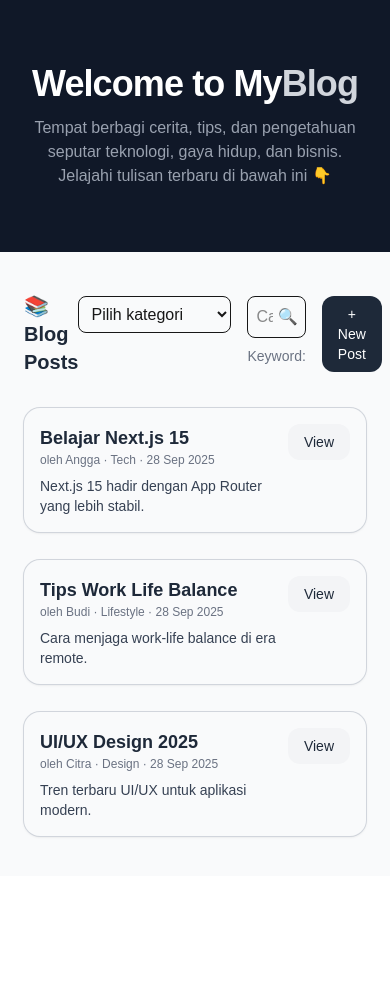
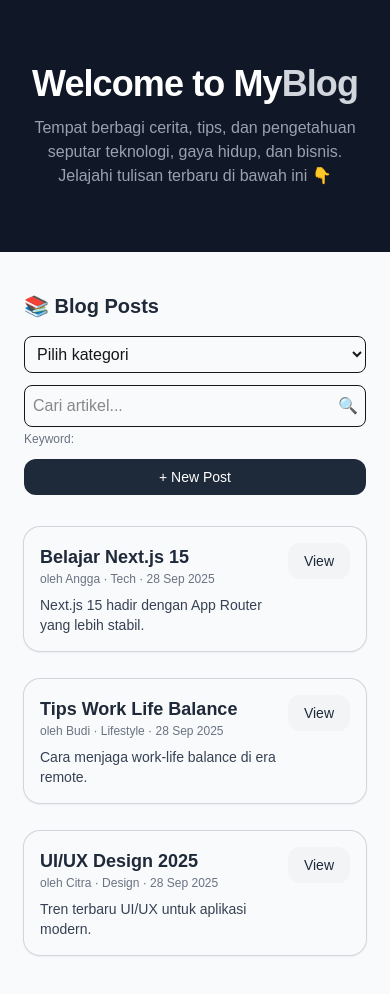
Before and after one commit to AnggaWikaNugraha/multi-step-blog, a Next.js app: page / in a window 390 px wide. Before the commit the page ends 876 px from the top, so only its background shows below. Built offline with nearby package versions, Linux system fonts and the light colour scheme.

Commit message:
fix: responsive header

```diff
--- a/src/app/features/blog/view/index.tsx
+++ b/src/app/features/blog/view/index.tsx
@@ -27,10 +27,11 @@ export default function Blogs() {
 
             {/* Content Section */}
             <section className="max-w-4xl mx-auto px-6 py-10 space-y-8">
-                <div className="flex items-center justify-between">
+                <div className="flex flex-col gap-4 sm:flex-row sm:items-center sm:justify-between">
                     <h2 className="text-xl font-semibold text-gray-800">📚 Blog Posts</h2>
 
-                    <div className={'flex gap-4'}>
+                    <div className="flex flex-col gap-3 sm:flex-row sm:items-center md:items-start sm:gap-4">
+                        {/* Dropdown */}
                         <SelectSearch
                             value={category}
                             onChange={(val) =>
@@ -38,20 +39,26 @@ export default function Blogs() {
                             }
                             options={categoryOptions}
                             placeholder="Pilih kategori"
+                            className="w-full sm:w-auto"
                         />
-                        <div className="max-w-sm">
+
+                        {/* Search */}
+                        <div className="w-full sm:w-64">
                             <SearchInput
                                 value={search}
                                 onChange={(val) => dispatch({ type: "SET_SEARCH", payload: val })}
                                 placeholder="Cari artikel..."
                             />
-                            <p className="mt-2 text-sm text-gray-500">Keyword: {search}</p>
+                            <p className="mt-1 text-xs text-gray-500 sm:text-sm">Keyword: {search}</p>
                         </div>
-                        <button className="px-4 py-2 rounded-xl bg-gray-800 text-white hover:bg-gray-700 text-sm h-fit">
+
+                        {/* Button */}
+                        <button className="w-full sm:w-auto px-4 py-2 rounded-xl bg-gray-800 text-white hover:bg-gray-700 text-sm">
                             + New Post
                         </button>
                     </div>
                 </div>
+
 
                 {/* Blog List */}
                 <List/>
--- a/src/app/features/blogDetails/view/index.tsx
+++ b/src/app/features/blogDetails/view/index.tsx
@@ -41,8 +41,8 @@ function BlogDetails({ id, router }) {
                             <span>{new Date(post.createdAt).toLocaleDateString()}</span>
                             <span>•</span>
                             <span className="px-3 py-1 text-xs font-medium rounded-full bg-blue-50 text-blue-600">
-        {post.category}
-      </span>
+                                {post.category}
+                              </span>
                         </div>
                     </header>
 
```
